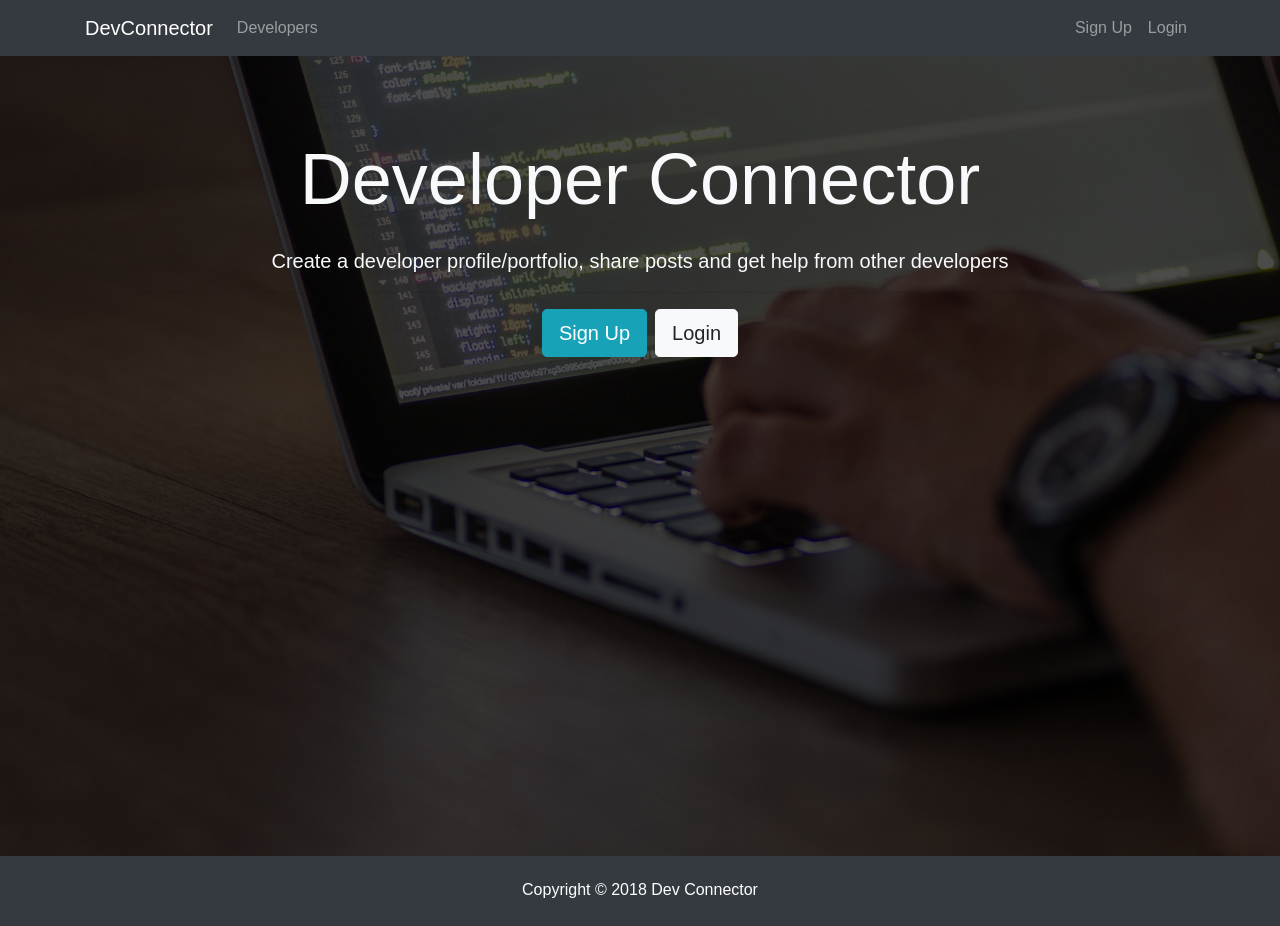
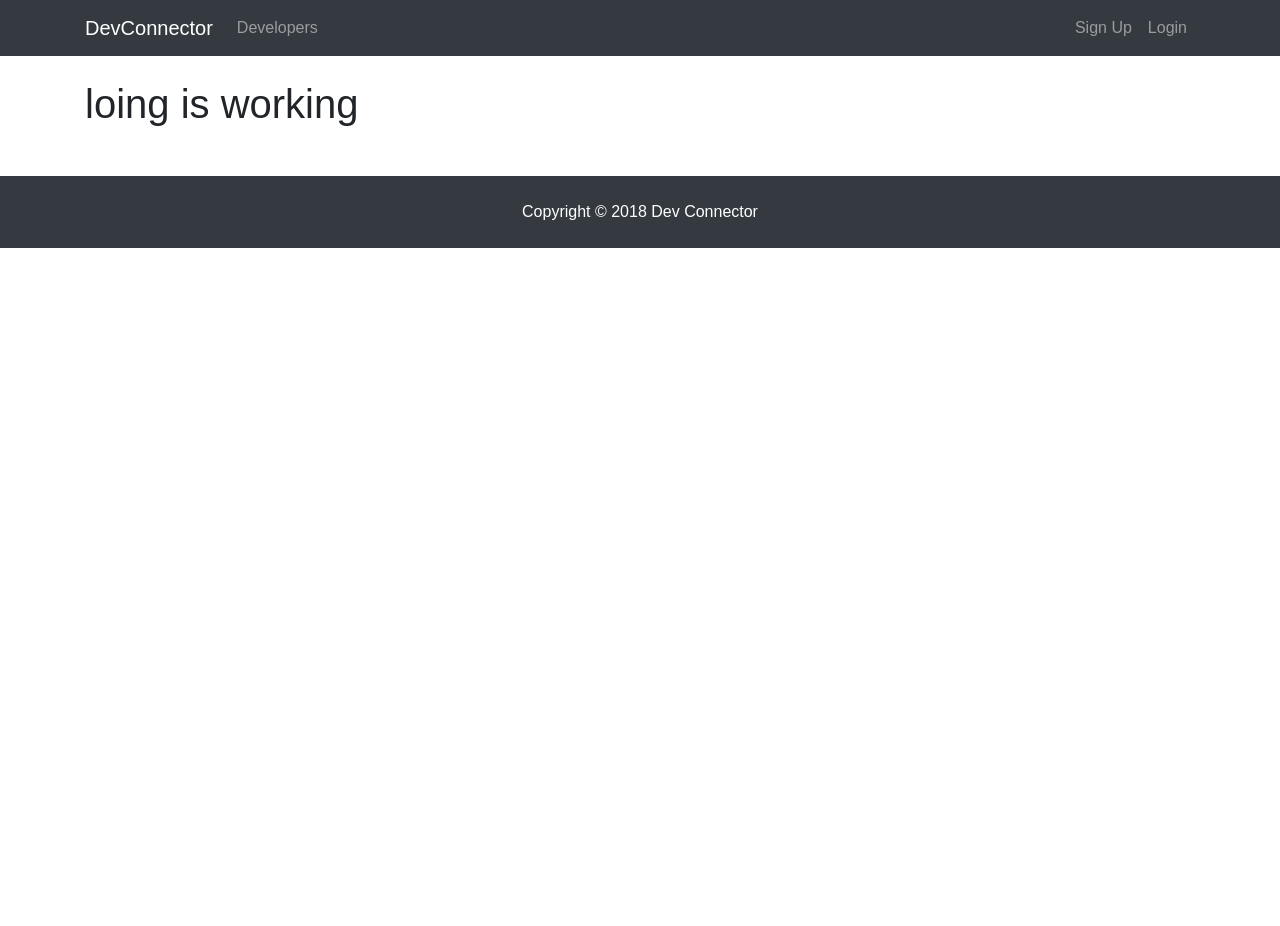
Before and after one commit to tarcisiocorte/dev-social-community, a React (Create React App) app in the folder client/: page /login in a window 1280 px wide. After the commit the page ends 800 px from the top, so only its background shows below. Built offline with nearby package versions, Linux system fonts and the light colour scheme.

Commit message:
React Router

```diff
--- a/client/package.json
+++ b/client/package.json
@@ -5,6 +5,7 @@
   "dependencies": {
     "react": "^16.4.2",
     "react-dom": "^16.4.2",
+    "react-router-dom": "^4.3.1",
     "react-scripts": "1.1.4"
   },
   "scripts": {
@@ -13,5 +14,5 @@
     "test": "react-scripts test --env=jsdom",
     "eject": "react-scripts eject"
   },
-  "proxy":"http://localhost:5000"
+  "proxy": "http://localhost:5000"
 }
--- a/client/src/App.js
+++ b/client/src/App.js
@@ -1,19 +1,29 @@
 import React, { Component } from 'react';
+import { BrowserRouter as Router, Route } from "react-router-dom";
 
 import Navbar from './components/layouts/Navbar';
 import Footer from './components/layouts/Footer';
 import Landing from './components/layouts/Landing';
+
+import Register from './components/auth/Register';
+import Login from './components/auth/Login';
 
 import './App.css';
 
 class App extends Component {
   render() {
     return (
-      <div className="App">
-        <Navbar />
-          <Landing />
-        <Footer />
-      </div>
+      <Router>
+        <div className="App">
+          <Navbar />
+          <Route exact path="/" component={Landing} />
+          <div className="container">
+            <Route exact path="/register" component={Register} />
+            <Route exact path="/login" component={Login} />
+          </div>
+          <Footer />
+        </div>
+      </Router>
     );
   }
 }
--- /dev/null
+++ b/client/src/components/auth/Login.js
@@ -0,0 +1,13 @@
+import React, { Component } from 'react'
+
+ class Login extends Component {
+  render() {
+    return (
+      <div>
+          <h1>loing is working</h1>
+
+      </div>
+    )
+  }
+}
+export default Login;
--- /dev/null
+++ b/client/src/components/auth/Register.js
@@ -0,0 +1,12 @@
+import React, { Component } from 'react'
+
+class Register extends Component {
+  render() {
+    return (
+      <div>
+        <h1>Registration is working</h1>
+      </div>
+    )
+  }
+}
+export default Register;
--- a/client/src/components/layouts/Footer.js
+++ b/client/src/components/layouts/Footer.js
@@ -1,7 +1,7 @@
 import React from 'react'
 export default () => {
   return (
-      <footer class="bg-dark text-white mt-5 p-4 text-center">
+      <footer className="bg-dark text-white mt-5 p-4 text-center">
           Copyright &copy; {new Date().getFullYear()} Dev Connector
       </footer>
   )
--- a/client/src/components/layouts/Landing.js
+++ b/client/src/components/layouts/Landing.js
@@ -1,4 +1,5 @@
 import React, { Component } from 'react'
+import {Link} from 'react-router-dom';
 
 class Landing extends Component {
   render() {
@@ -12,8 +13,8 @@
                 </h1>
                 <p className="lead"> Create a developer profile/portfolio, share posts and get help from other developers</p>
                 <hr />
-                <a href="register.html" className="btn btn-lg btn-info mr-2">Sign Up</a>
-                <a href="login.html" className="btn btn-lg btn-light">Login</a>
+                <Link to="/register" className="btn btn-lg btn-info mr-2">Sign Up</Link>
+                <Link to="/login" className="btn btn-lg btn-light">Login</Link>
               </div>
             </div>
           </div>
--- a/client/src/components/layouts/Navbar.js
+++ b/client/src/components/layouts/Navbar.js
@@ -1,11 +1,12 @@
 import React, { Component } from 'react'
+import {Link} from 'react-router-dom';
 
 class Navbar extends Component {
   render() {
     return (
         <nav className="navbar navbar-expand-sm navbar-dark bg-dark mb-4">
             <div className="container">
-            <a className="navbar-brand" href="landing.html">DevConnector</a>
+            <Link className="navbar-brand" to="/">DevConnector</Link>
             <button className="navbar-toggler" type="button" data-toggle="collapse" data-target="#mobile-nav">
                 <span className="navbar-toggler-icon"></span>
             </button>
@@ -13,17 +14,17 @@
             <div className="collapse navbar-collapse" id="mobile-nav">
                 <ul className="navbar-nav mr-auto">
                 <li className="nav-item">
-                    <a className="nav-link" href="profiles.html"> Developers
-                    </a>
+                    <Link className="nav-link" to="/profiles"> Developers
+                    </Link>
                 </li>
                 </ul>
 
                 <ul className="navbar-nav ml-auto">
                 <li className="nav-item">
-                    <a className="nav-link" href="register.html">Sign Up</a>
+                    <Link className="nav-link" to="/register">Sign Up</Link>
                 </li>
                 <li className="nav-item">
-                    <a className="nav-link" href="login.html">Login</a>
+                    <Link className="nav-link" to="/login">Login</Link>
                 </li>
                 </ul>
             </div>
```
Also changed, not shown: 1 other file (tests, documents, lock files or other folders).
